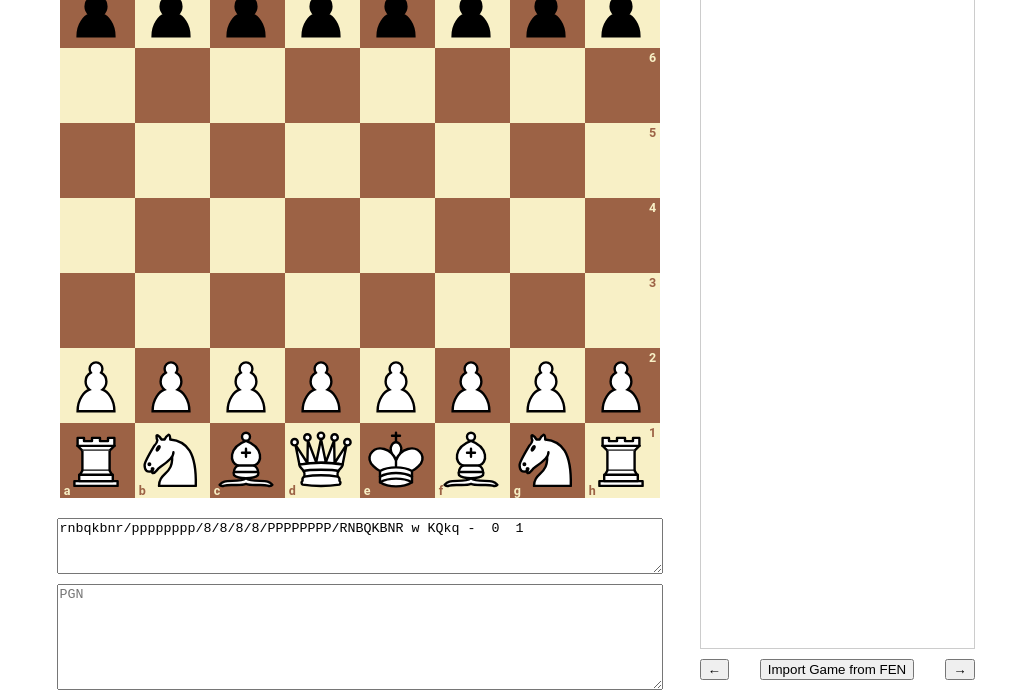
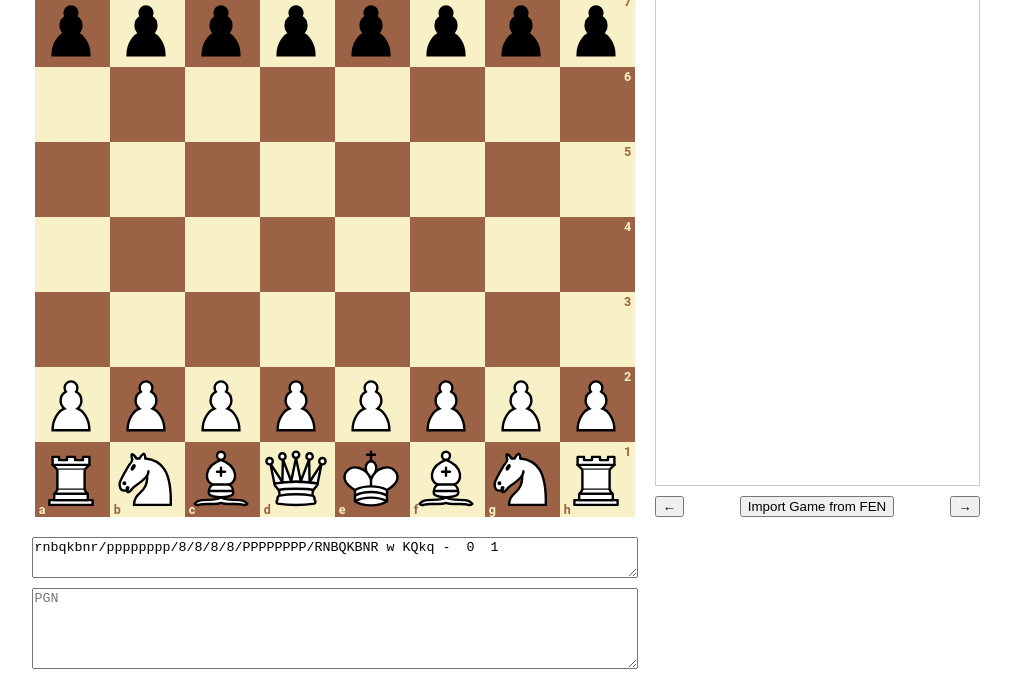
Before and after one commit to MichaelJOHare/js-chess, a website with bundled scripts: page index.html in a window 1280 px wide. Shown: the part 102-802 px from the top of the page, without its empty margins (123-1134 px from the left). Built offline with nearby package versions, Linux system fonts and the light colour scheme.

Commit message:
Responsive design mostly implemented, just small adjustments to be made details in main.js.

```diff
--- a/style.css
+++ b/style.css
@@ -6,6 +6,7 @@ body {
 }
 
 #outer-container {
+  display: flex;
   margin: 20px;
 }
 
@@ -38,10 +39,10 @@ body {
 
 #sidebar {
   flex-grow: 1;
-  max-width: calc(100% - 75vmin - 20px);
+  height: 75vmin;
+  max-width: 325px;
   min-width: 225px;
-  margin-left: 20px;
-  margin-bottom: 20px;
+  margin: 0px 20px 20px 20px;
   display: flex;
   flex-direction: column;
 }
@@ -98,7 +99,7 @@ body {
 #text-areas-container {
   width: 100%;
   flex: 1;
-  margin: 20px 20px 0px 0px;
+  margin-top: 20px;
 }
 
 #pgn-box,
@@ -109,14 +110,14 @@ body {
 }
 
 #pgn-box {
-  height: 100px;
+  height: 75px;
 }
 
 #fen-box {
-  height: 50px;
+  height: 35px;
 }
 
-@media (max-width: 970px) {
+@media (max-width: 1010px) {
   body {
     flex-direction: column;
     align-items: center;
@@ -152,35 +153,35 @@ body {
   #outer-container {
     display: flex;
     flex-direction: column;
-    align-items: center; /* Centers children horizontally */
-    justify-content: flex-start; /* Aligns children to the start vertically */
+    align-items: center;
+    justify-content: flex-start;
     width: 100%;
     max-width: 1150px;
-    margin: auto; /* Centers the container within its parent */
+    margin: auto;
   }
 
   #game-container {
     display: flex;
-    justify-content: center; /* Centers the chessboard and sidebar within the game-container */
+    justify-content: center;
     width: 100%;
   }
 
   #chessboard-container {
-    width: 75vmin; /* Specific width of the chessboard */
-    height: 75vmin; /* Maintains aspect ratio of the chessboard */
+    width: 75vmin;
+    height: 75vmin;
   }
 
   #sidebar {
-    width: 275px; /* Specific width for the sidebar */
-    max-width: 275px;
+    width: 325px;
+    max-width: 325px;
   }
 
   #text-areas-container {
-    width: 75vmin; /* Matches the chessboard's width to ensure alignment */
-    margin-top: 20px; /* Adds vertical space between the game-container and text-areas-container */
+    width: 75vmin;
+    margin-top: 20px;
     display: flex;
-    justify-content: center; /* Centers its content if needed */
-    flex-direction: column; /* Stacks any child elements vertically */
-    align-items: center; /* Centers child elements horizontally if they're narrower than 75vmin */
+    justify-content: center;
+    flex-direction: column;
+    align-items: center;
   }
 }
```
Also changed, not shown: chess/main.js (+5 -2 lines).
